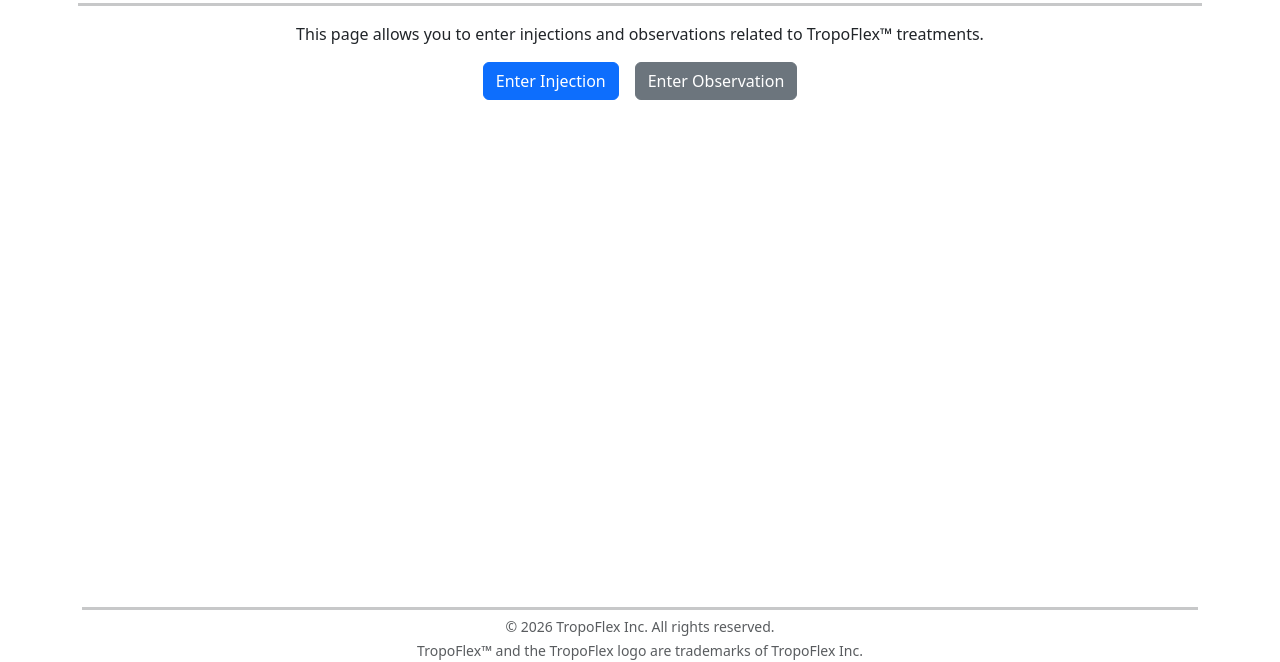
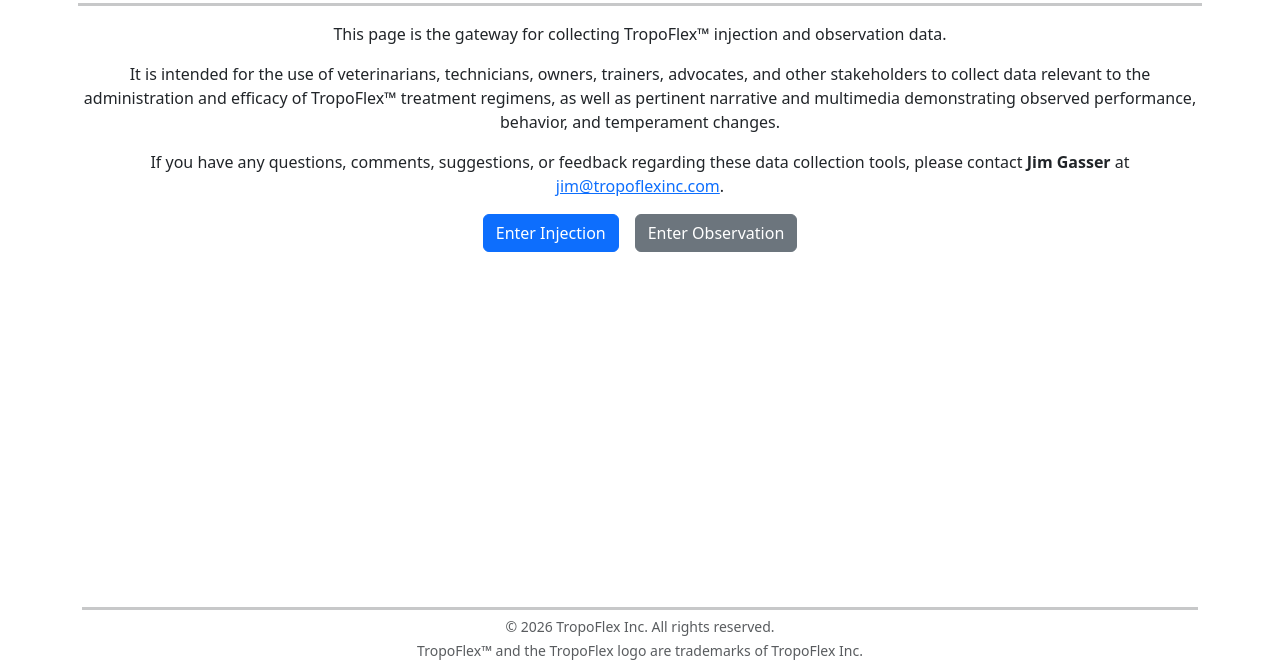
Before and after one commit to jimgasser/jimgasser.github.io, a plain HTML site: page tropoflex/index.html in a window 1280 px wide. Shown: the part 138-800 px from the top of the page. Drawn offline with nearby package versions, Linux system fonts and the light colour scheme.

Commit message:
Update index.html

```diff
--- a/tropoflex/index.html
+++ b/tropoflex/index.html
@@ -18,7 +18,12 @@
 </div>
 
 <main class="container text-center">
-    <p>This page allows you to enter injections and observations related to TropoFlex&trade; treatments.</p>
+    <p>This page is the gateway for collecting TropoFlex&trade; injection and observation data.</p>
+    <p>It is intended for the use of veterinarians, technicians, owners, trainers, advocates, and other stakeholders to collect data
+        relevant to the administration and efficacy of TropoFlex&trade; treatment regimens, as well as pertinent narrative and multimedia
+        demonstrating observed performance, behavior, and temperament changes.</p>
+    <p>If you have any questions, comments, suggestions, or feedback regarding these data collection tools, please contact <strong>Jim Gasser</strong>
+        at <a href="mailto:jim@tropoflexinc.com?subject=FEEDBACK - TropoFlex&trade; Data Collection">jim@tropoflexinc.com</a>.</a></p>
     <div class="d-flex gap-3 justify-content-center">
         <a href="injection.html" class="btn btn-primary data-bs-toggle=tooltip" title="Enter a new TropoFlex&trade; injection and a pre-injection observation">Enter Injection</a>
         <a href="#" class="btn btn-secondary data-bs-toggle=tooltip" title="(Coming soon)&NewLine;Enter a new post-injection observation">Enter Observation</a>
```
